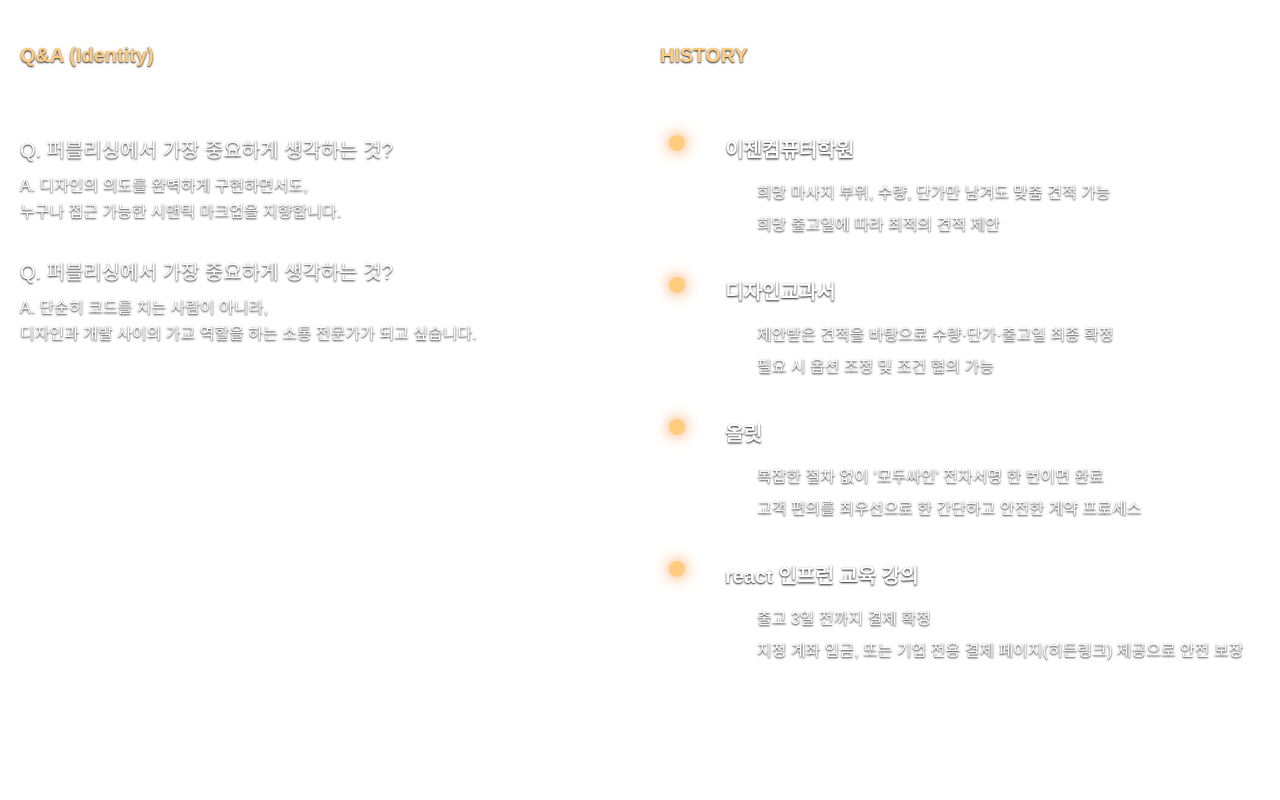
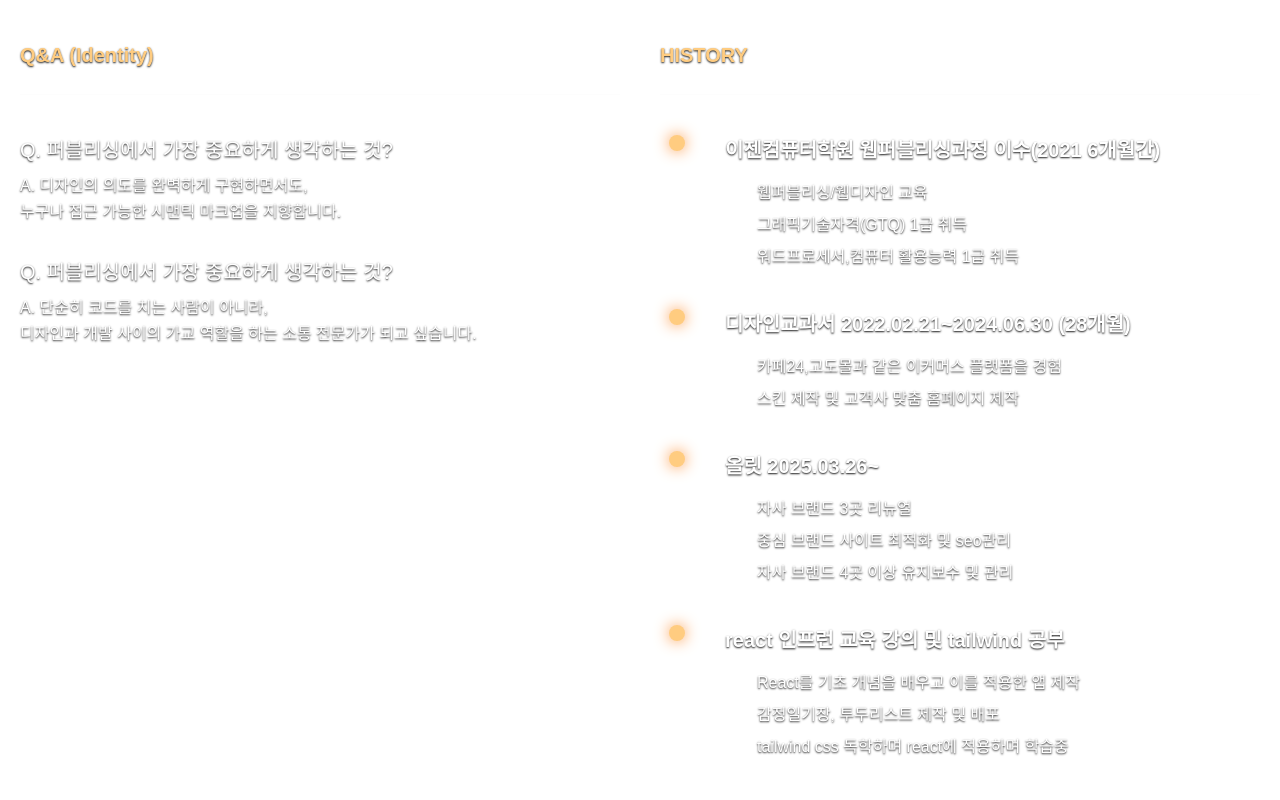
Before and after one commit to hg231049/Dles_Portfolio, a React (Vite) app: page / in a window 1280 px wide. Shown: the part 1060-1860 px from the top of the page. Built offline with nearby package versions, Linux system fonts and the light colour scheme; a web font is replaced by a local one.

Commit message:
팝업 콘텐츠 추가 및 히스토리 내용 수정

```diff
--- a/src/components/BestWork.jsx
+++ b/src/components/BestWork.jsx
@@ -22,11 +22,14 @@ const closePopup = (work) => {
   const Work_list = [
     {
         id:1,
-        name: "슬룸(SLOOM)",
-        date: "25.04.22~25.05.27",
+        name: "슬룸(SLOOM) 리뉴얼 및 최적화",
+        date: "2025.04.22 ~ 2025.05.27 (약 5주)",
         link:"https://sleeplab.co.kr/home-backup",
         thumb: bestWork1,
         thumbMo:bestWorkMo1,
+        overview:["<strong>내용:</strong> 기존 적응형 사이트를 반응형 UI/UX로 전면 리뉴얼 및 검색 최적화(SEO) 단행","<strong>플랫폼:</strong> 아임웹 (E-commerce)","<strong>기여도: 퍼블리싱 100% (개인 프로젝트 규모)</strong> "],
+        stack:["<strong>언어: </strong> HTML5, CSS3, JavaScript","<strong>라이브러리:</strong>  Owl Carousel (메인 슬라이더 및 제품 리스트 인터랙션 구현)","<strong>툴: </strong> Photoshop (에셋 최적화 및 가이드 제작)"],
+        results:["<strong>반응형 전환:</strong>  고정 레이아웃(적응형)에서 유연한 Grid 시스템 기반의 반응형으로 구조를 전면 재설계하여 모바일 사용자 경험 최적화.","<strong>기능 확장:</strong>  솔루션(아임웹) 내 제한적인 기능을 커스텀 스크립트로 구현하여 마케팅 프로모션 및 이벤트 페이지의 자유도 확보.","<strong>웹 성능 및 SEO:</strong> 시맨틱 마크업 준수와 이미지 에셋 최적화로 성능 지표를 개선하여 메인 키워드 노출 빈도 향상."],
      },
      {
         id:2,
@@ -122,19 +125,72 @@ const closePopup = (work) => {
           {/* 마지막 여백용 Spacer */}
           <div className="flex-shrink-0 w-[10vw] md:w-[20vw]" aria-hidden="true"></div>
         </div>
-        {/* 팝업 모달 (Portal 없이도 섹션 바깥쪽에 배치하면 됨) */}
+        {/* 팝업 모달 */}
         {isMore && (
         <div className="fixed inset-0 z-[100] flex items-center justify-center p-6">
             {/* 배경 어둡게 */}
             <div className="absolute inset-0 bg-black/60 backdrop-blur-sm" onClick={closePopup}></div>
 
             {/* 팝업 본체 */}
-                <div className="relative w-full max-w-2xl max-h-[80vh] bg-white rounded-[30px] p-10 overflow-y-auto shadow-2xl">
-                    <button className="absolute top-6 right-6 text-2xl cursor-pointer" onClick={closePopup}>✕</button>
-                    <h2 className="text-3xl font-bold mb-4">{isMore.name}</h2>
-                    <p className="text-gray-500 mb-6 font-mono">{isMore.date}</p>
-                    <div className="text-gray-700 leading-relaxed text-lg">
-                    {isMore.detail}
+            <div className="relative w-full max-w-2xl max-h-[85vh] bg-white rounded-[40px] p-8 md:p-12 overflow-y-auto shadow-2xl">
+            <button className="absolute top-8 right-8 text-2xl cursor-pointer hover:rotate-90 transition-transform" onClick={closePopup}>✕</button>
+
+            {/* 제목 및 날짜 */}
+            <div className="mb-10 border-b border-gray-100 pb-6">
+                <h2 className="text-3xl font-bold mb-2 text-slate-800">{isMore.name}</h2>
+                <p className="text-spring-color font-mono font-medium">{isMore.date}</p>
+            </div>
+
+            {/* 상세 내용 리스트 */}
+            <div className="space-y-10">
+                {/* Project Overview */}
+                <section>
+                <h4 className="text-xl font-bold mb-4 flex items-center gap-2 text-slate-800">
+                    <span className="w-1.5 h-6 bg-spring-color rounded-full inline-block"></span>
+                    📌 Project Overview
+                </h4>
+                <ul className="list-disc list-outside ml-5 space-y-2 text-gray-600">
+                    {isMore.overview?.map((text, i) => (
+                    <li key={i} dangerouslySetInnerHTML={{ __html: text }} />
+                    ))}
+                </ul>
+                </section>
+
+                {/* Tech Stack */}
+                <section>
+                <h4 className="text-xl font-bold mb-4 flex items-center gap-2 text-slate-800">
+                    <span className="w-1.5 h-6 bg-spring-color rounded-full inline-block"></span>
+                    🛠 Tech Stack
+                </h4>
+                <ul className="list-disc list-outside ml-5 space-y-2 text-gray-600">
+                    {isMore.stack?.map((text, i) => (
+                    <li key={i} dangerouslySetInnerHTML={{ __html: text }} />
+                    ))}
+                </ul>
+                </section>
+
+                {/* Key Experience & Results */}
+                <section>
+                <h4 className="text-xl font-bold mb-4 flex items-center gap-2 text-slate-800">
+                    <span className="w-1.5 h-6 bg-spring-color rounded-full inline-block"></span>
+                    🚀 Key Experience & Results
+                </h4>
+                <ul className="list-disc list-outside ml-5 space-y-3 text-gray-600">
+                    {isMore.results?.map((text, i) => (
+                    <li key={i} dangerouslySetInnerHTML={{ __html: text }} className="leading-relaxed" />
+                    ))}
+                </ul>
+                </section>
+            </div>
+
+            {/* 결과물 보러가기 */}
+            <div className="mt-12 text-center">
+                <a
+                href={isMore.link} target="_blank" rel="noreferrer"
+                className="px-10 py-3 bg-text-color text-white rounded-full hover:bg-spring-color transition-colors cursor-pointer font-bold"
+                >
+                보러가기
+                </a>
             </div>
             </div>
         </div>
--- a/src/components/History.jsx
+++ b/src/components/History.jsx
@@ -2,20 +2,20 @@ import React from 'react';
 
 const steps = [
   {
-    title: "이젠컴퓨터학원",
-    desc: ["희망 마사지 부위, 수량, 단가만 남겨도 맞춤 견적 가능", "희망 출고일에 따라 최적의 견적 제안"],
+    title: "이젠컴퓨터학원 웹퍼블리싱과정 이수(2021 6개월간)",
+    desc: ["웹퍼블리싱/웹디자인 교육", "그래픽기술자격(GTQ) 1급 취득","워드프로세서,컴퓨터 활용능력 1급 취득"],
   },
   {
-    title: "디자인교과서",
-    desc: ["제안받은 견적을 바탕으로 수량·단가·출고일 최종 확정", "필요 시 옵션 조정 및 조건 협의 가능"],
+    title: "디자인교과서 2022.02.21~2024.06.30 (28개월)",
+    desc: ["카페24,고도몰과 같은 이커머스 플랫폼을 경험", "스킨 제작 및 고객사 맞춤 홈페이지 제작"],
   },
   {
-    title: "올릿",
-    desc: ["복잡한 절차 없이 ‘모두싸인' 전자서명 한 번이면 완료", "고객 편의를 최우선으로 한 간단하고 안전한 계약 프로세스"],
+    title: "올릿 2025.03.26~ ",
+    desc: ["자사 브랜드 3곳 리뉴얼","중심 브랜드 사이트 최적화 및 seo관리", "자사 브랜드 4곳 이상 유지보수 및 관리"],
   },
   {
-    title: "react 인프런 교육 강의",
-    desc: ["출고 3일 전까지 결제 확정", "지정 계좌 입금, 또는 기업 전용 결제 페이지(히든링크) 제공으로 안전 보장"],
+    title: "react 인프런 교육 강의 및 tailwind 공부",
+    desc: ["React를 기초 개념을 배우고 이를 적용한 앱 제작","감정일기장, 투두리스트 제작 및 배포","tailwind css 독학하며 react에 적용하며 학습중"],
   },
 ];
 
--- a/src/pages/main/MainVisual.jsx
+++ b/src/pages/main/MainVisual.jsx
@@ -61,7 +61,7 @@ const MainVisual = () => {
       className="intro-section section-step h-screen flex flex-col items-center justify-center relative overflow-hidden"
     >
 
-      <div className="text-center z-10 px-4">
+      <div className="text-center mt-[-80px] z-10 px-4">
         <p className="intro-sub text-blue-400 tracking-[0.3em] mb-6 text-[14px] lg:text-base font-light uppercase opacity-80">
           From Code to Light: Illuminating User Experience
         </p>
```
Lines whose indentation alone changed are shown as unchanged.
